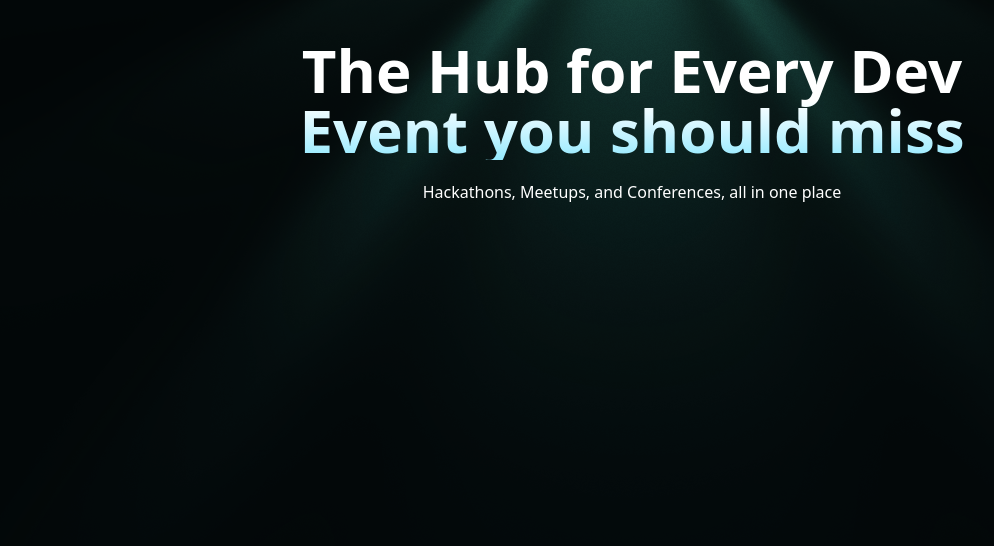
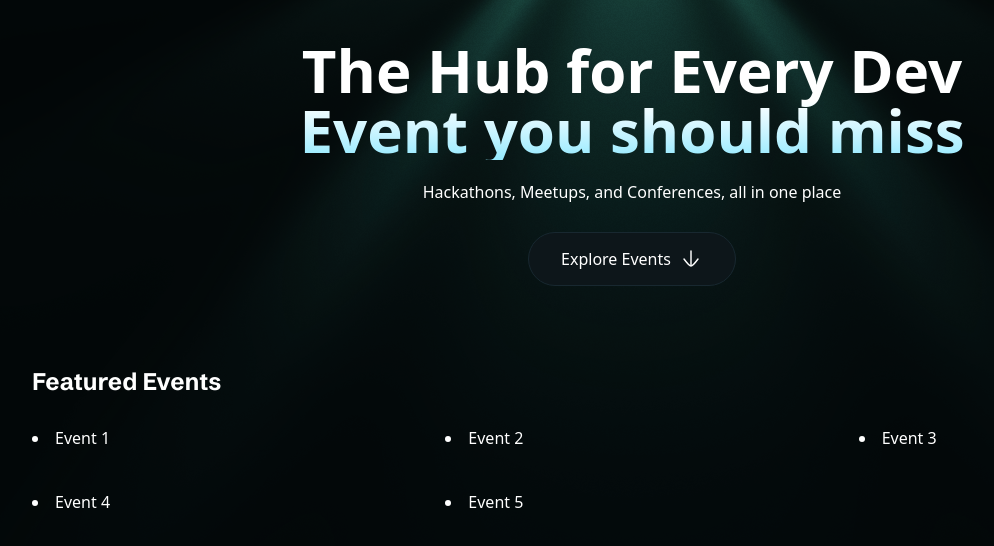
Before and after one commit to creativeloc/dev-events-nextjs2026, a Next.js app: page / in a window 1280 px wide. Shown: the top 546 px of the page, without its empty margins (8-1002 px from the left). Built offline with nearby package versions, Linux system fonts and the light colour scheme; a web font is replaced by a local one.

Commit message:
create button component

```diff
--- a/app/page.tsx
+++ b/app/page.tsx
@@ -1,8 +1,22 @@
+import ExploreBtn from "@/components/ExploreBtn";
+
 const Home = () => {
   return (
     <section>
       <h1 className="text-center">The Hub for Every Dev  <br/>Event you should miss</h1>
       <p className="text-center mt-5">Hackathons, Meetups, and Conferences, all in one place</p>
+
+      <ExploreBtn />
+
+      <div className="mt-20 space-y-7">
+        <h3>Featured Events</h3>
+
+        <ul className="events">
+          {[1,2,3,4,5].map((event) => (
+              <li key={event}>Event {event}</li>
+          ))}
+        </ul>
+      </div>
     </section>
   )
 }
--- /dev/null
+++ b/components/ExploreBtn.tsx
@@ -0,0 +1,16 @@
+'use client'
+
+import Image from "next/image";
+
+const ExploreBtn = () => {
+  return (
+      <button type="button" id="explore-btn" className="mt-7 mx-auto" onClick={() => console.log('CLICK')
+      }>
+        <a href="#events">
+          Explore Events
+          <Image src="/icons/arrow-down.svg" alt="arrow-down" width={24} height={24} />
+        </a>
+      </button>
+  )
+}
+export default ExploreBtn
```
